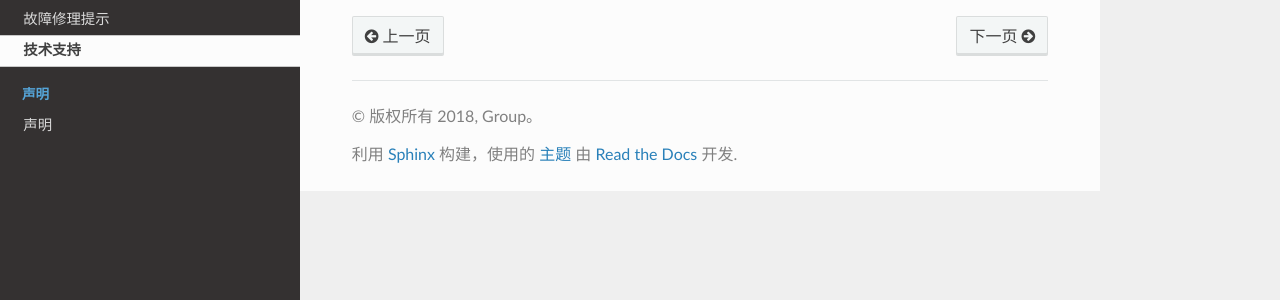
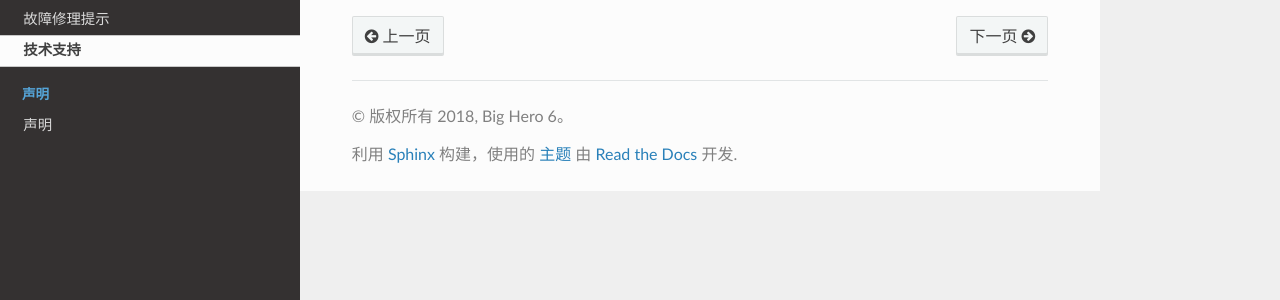
Before and after one commit to anotherrachel/Projector-UserGuide, a Sphinx documentation site: the page built from source/3-TroubleShooting/help.rst, in a window 1280 px wide. Shown: the part 309-609 px from the top of the page. Built offline with Sphinx 7.4.7 and the Read the Docs theme 2.0.0, drawn with Linux system fonts in a browser that asks for light colours.

Commit message:
Update source/conf.py

```diff
--- a/source/conf.py
+++ b/source/conf.py
@@ -20,8 +20,8 @@
 # -- Project information -----------------------------------------------------
 
 project = 'User Guide for EB-C1040XN'
-copyright = '2018, Group'
-author = 'Group'
+copyright = '2018, Big Hero 6'
+author = 'Big Hero 6'
 
 # The short X.Y version
 version = ''
```
